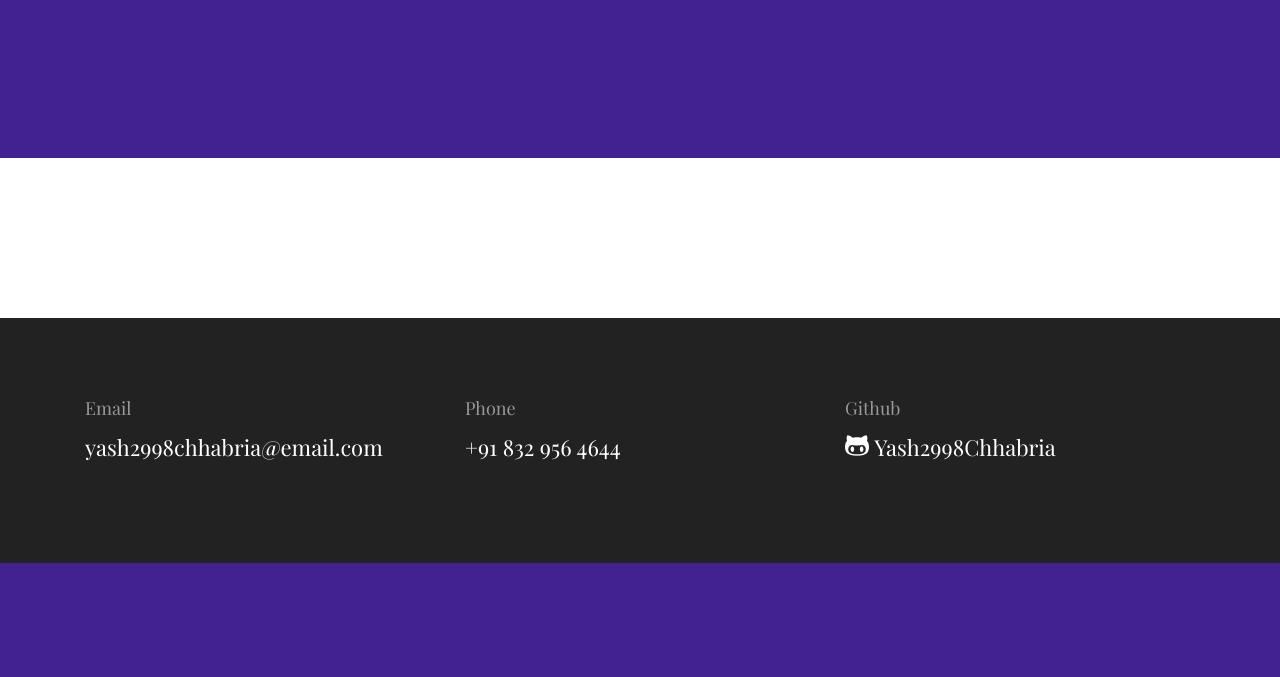
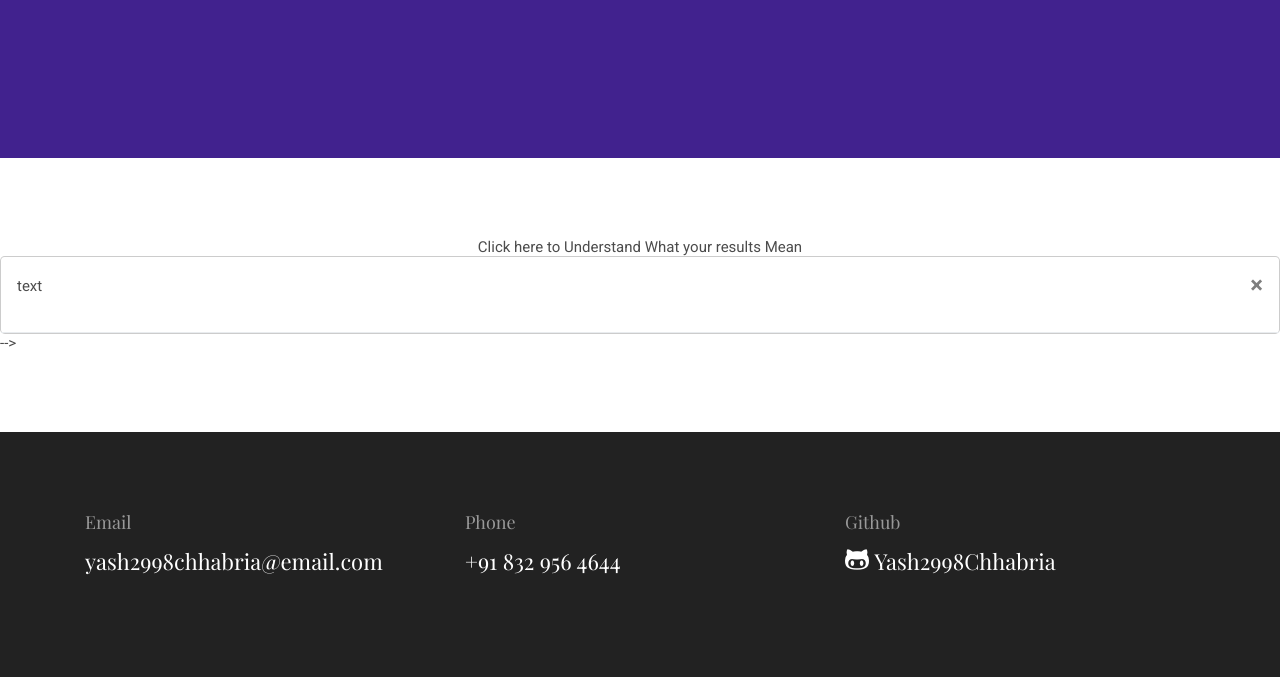
Before and after one commit to yash2998chhabria/Django-RNN, a Django app: page /resultspage/ in a window 1280 px wide. Shown: the part 494-1171 px from the top of the page. Before the commit the page ends 1057 px from the top, so only its background shows below. Run offline with Django 3.2, Linux system fonts and the light colour scheme; some libraries are stand-ins or nearby versions.

Commit message:
Update contact.html

```diff
--- a/Templates/contact.html
+++ b/Templates/contact.html
@@ -52,11 +52,13 @@
       <!--  </div>-->
       <!--</div>-->
       {% endfor %}
-
+      <div class="col-12 text-center">
+        Click here to Understand What your results Mean
+      </div>
     </div>
   </div>
 
-  <div class="modal fade" id="myModal" role="dialog">
+  <!-- <div class="modal fade" id="myModal" role="dialog">
     <div class="modal-dialog">
 
       <!-- Modal content-->
@@ -71,7 +73,7 @@
       </div>
 
     </div>
-  </div>
+  </div> -->
 </section>
 <!-- /skills -->
 
```
